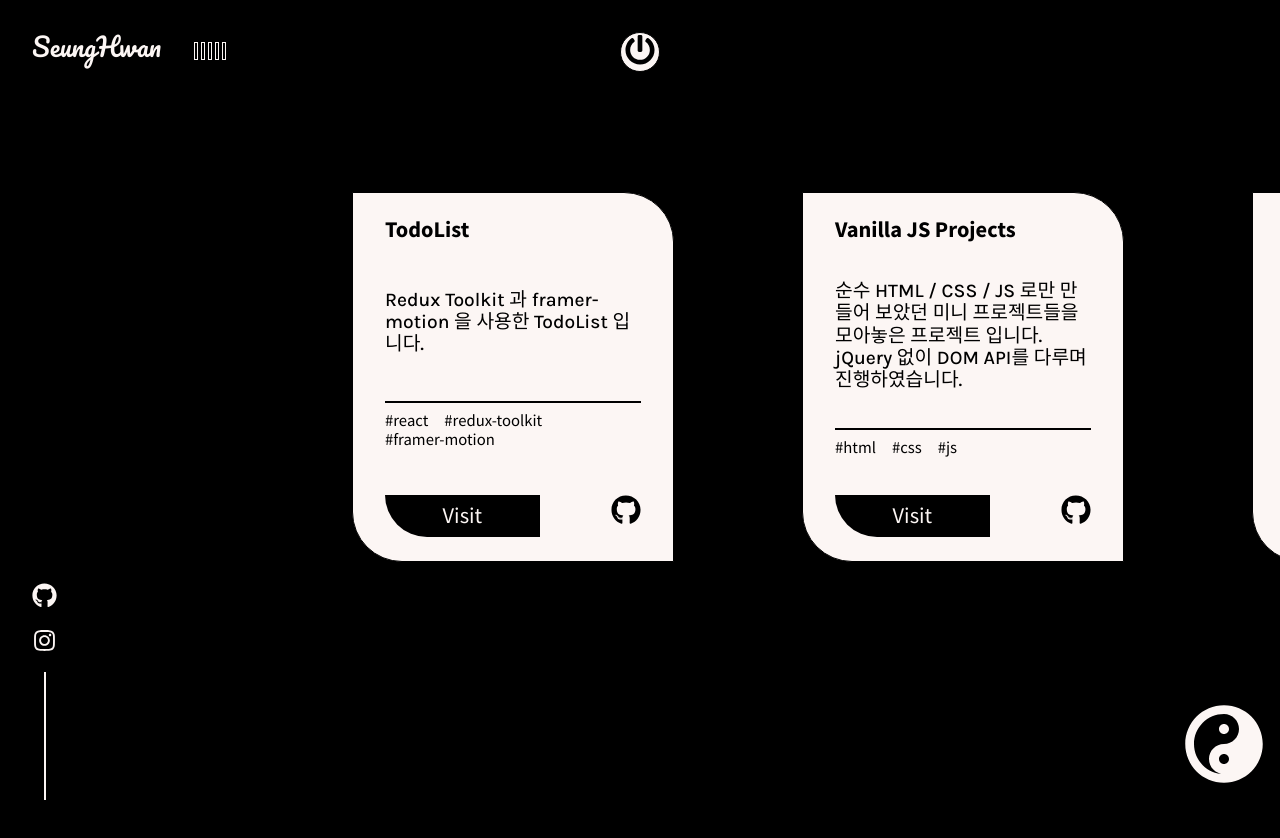
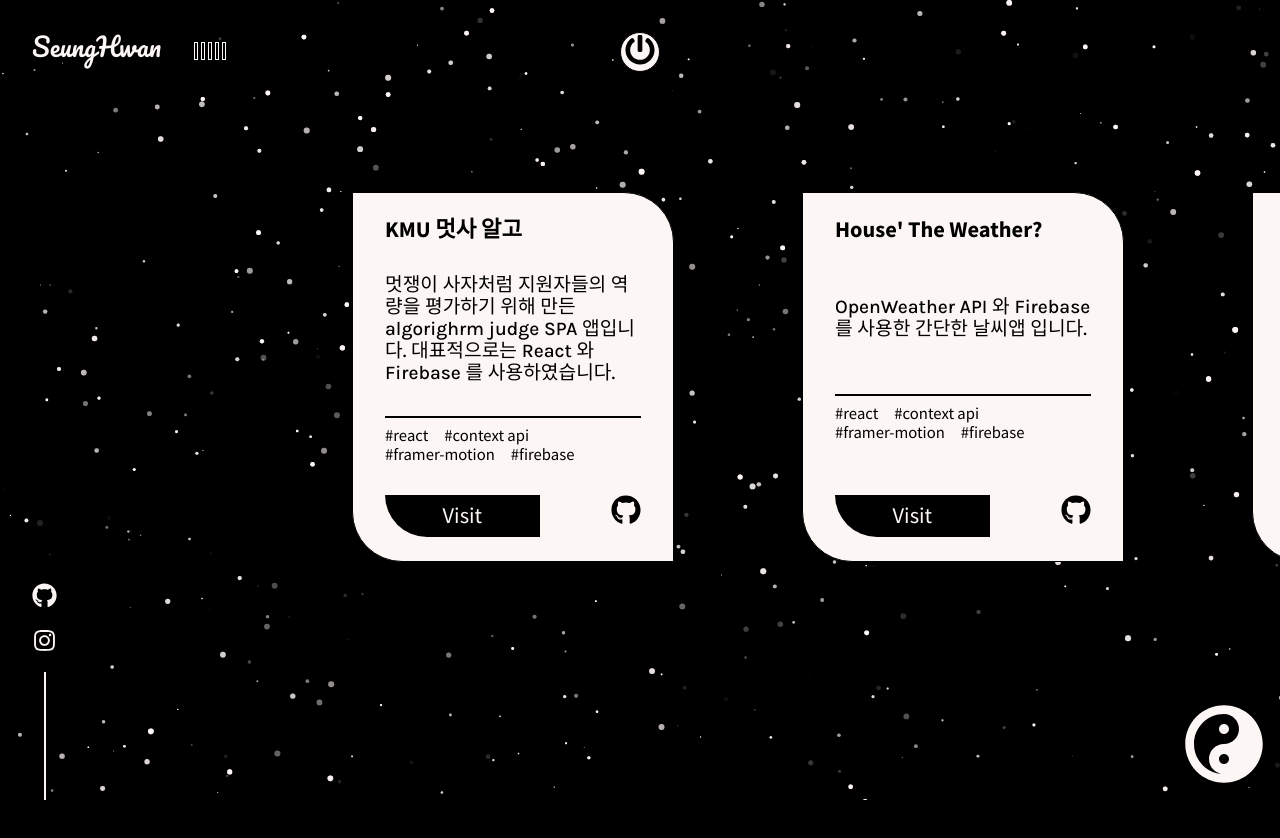
Before and after one commit to sh981013s/portfolio, a React (Create React App) app: page /work in a window 1280 px wide. Shown: the top 838 px of the page. Built offline with nearby package versions, Linux system fonts and the light colour scheme.

Commit message:
업데이트

```diff
--- a/package.json
+++ b/package.json
@@ -6,13 +6,14 @@
     "@testing-library/jest-dom": "^5.14.1",
     "@testing-library/react": "^11.2.7",
     "@testing-library/user-event": "^12.8.3",
+    "eslint": "^7.11.0",
     "framer-motion": "^4.1.17",
     "normalize.css": "^8.0.1",
     "react": "^17.0.2",
     "react-dom": "^17.0.2",
-    "react-particles-js": "^3.5.3",
     "react-router-dom": "^5.2.0",
     "react-scripts": "4.0.3",
+    "react-tsparticles": "^1.42.3",
     "styled-components": "^5.3.0",
     "tsparticles": "^1.31.1",
     "web-vitals": "^1.1.2"
--- a/src/App.js
+++ b/src/App.js
@@ -1,4 +1,4 @@
-import GlobalStyle from "./globalStyles";
+import GlobalStyle from "./globgalStyles";
 import {ThemeProvider} from "styled-components";
 import {lightTheme} from "./components/Themes";
 import {Route, Switch, useLocation} from "react-router-dom";
@@ -22,7 +22,6 @@ function App() {
             <GlobalStyle />
             <ThemeProvider theme={lightTheme}>
                 <Suspense fallback={<Loading />}>
-
                     <SoundBar />
                     <AnimatePresence exitBeforeEnter>
                         <Switch location={location} key={location.pathname}>
--- a/src/components/AboutPage.js
+++ b/src/components/AboutPage.js
@@ -109,7 +109,7 @@ const AboutPage = () => {
                     <Main
                         initial={{ opacity: 0 }}
                         animate={{ opacity: 1, transition: { duration: 1, delay: 1 } }}>
-                        한번 만들었던 방식은 쉽고 편하지만 성장에는 한계가 있다고 믿고, <br /> 새로운 시도를 해보면서 컴포트 존에서 항상 벗어나려고 의식적으로 노력하는 '이승환' 입니다.
+                        한번 만들었던 방식은 쉽고 편하지만 성장에는 한계가 있다고 믿고 ,<br /> 새로운 시도를 해보면서 컴포트 존에서 항상 벗어나려고 의식적으로 노력하는 '이승환' 입니다.
                     </Main>
                 </Box>
             </Suspense>
--- a/src/components/MySkillsPage.js
+++ b/src/components/MySkillsPage.js
@@ -88,10 +88,10 @@ const MySkillsPage = () => {
                             </ul>
                             <ul>
                                 <h4>React</h4>
-                                {/*<li>React hooks를 능숙하게 사용하고, 거의 모든 컴포넌트를 함수로 만듭니다. hook을 이용해 공통 비즈니스 로직을 적절히 모듈화해 사용할 수 있습니다.</li>*/}
+                                <li>React hooks를 능숙하게 사용하고, 거의 모든 컴포넌트를 함수로 만듭니다. hook을 이용해 공통 비즈니스 로직을 적절히 모듈화해 사용할 수 있습니다.</li>
                                 {/*<li>각종 컴포넌트 디자인 패턴에 능숙하며, 합리적인 방식으로 컴포넌트를 분리합니다.</li>*/}
                                 <li>거의 모든 컴포넌트를 함수로 만드며, 합리적인 방식으로 컴포넌트를 분리합니다.</li>
-                                <li>Redux & Redux tool kit을 사용하여 상태관리를 합니다.</li>
+                                <li>Context Api & Redux & Redux tool kit을 사용하여 상태관리를 합니다.</li>
                             </ul>
                         </Description>
                     </Main>
--- a/src/components/WorkPage.js
+++ b/src/components/WorkPage.js
@@ -13,6 +13,9 @@ import Loading from "../subComponents/Loading";
 const SocialIcons = lazy(() => import("../subComponents/SocialIcons"));
 const PowerButton = lazy(() => import("../subComponents/PowerButton"));
 const LogoComponent = lazy(() => import("../subComponents/LogoComponent"));
+const ParticlesComponent = lazy(() =>
+    import('../subComponents/ParticleComponent')
+)
 
 const Box = styled(motion.div)`
   background-color: ${(props) => props.theme.body};
@@ -129,6 +132,7 @@ const WorkPage = () => {
                     <LogoComponent theme="dark" />
                     <PowerButton />
                     <SocialIcons theme="dark" />
+                    <ParticlesComponent theme='dark' />
 
                     <Main ref={ref} variants={container} initial="hidden" animate="show">
                         {Work.map((d) => (
--- a/src/data/WorkData.js
+++ b/src/data/WorkData.js
@@ -1,6 +1,24 @@
 export const Work = [
     {
         id:1,
+        name:"KMU 멋사 알고",
+        description:"멋쟁이 사자처럼 지원자들의 역량을 평가하기 위해 만든 algorighrm judge SPA 앱입니다. 대표적으로는 React 와 Firebase 를 사용하였습니다.",
+        tags:["react","context api","framer-motion", "firebase"],
+
+        demo:"https://kmumutsaalgo.netlify.app/",
+        github:"https://github.com/sh981013s/mutsa_algo"
+    },
+    {
+        id:2,
+        name:"House' The Weather?",
+        description:"OpenWeather API 와 Firebase 를 사용한 간단한 날씨앱 입니다.",
+        tags:["react","context api","framer-motion", "firebase"],
+
+        demo:"https://house-the-weather.netlify.app/",
+        github:"https://github.com/sh981013s/react-weather"
+    },
+    {
+        id:3,
         name:"TodoList",
         description:"Redux Toolkit 과 framer-motion 을 사용한 TodoList 입니다.",
         tags:["react","redux-toolkit","framer-motion"],
@@ -9,7 +27,7 @@ export const Work = [
         github:"https://github.com/sh981013s/todoList"
     },
     {
-        id:2,
+        id:4,
         name:"Vanilla JS Projects",
         description:"순수 HTML / CSS / JS 로만 만들어 보았던 미니 프로젝트들을 모아놓은 프로젝트 입니다. jQuery 없이 DOM API를 다루며 진행하였습니다.",
         tags:["html","css", "js"],
@@ -19,7 +37,7 @@ export const Work = [
 
     },
     {
-        id:3,
+        id:5,
         name:"카카오톡 full stack 클론",
         description:"카카오톡의 UI 클론, Express 를 활용한 친구 기능, \"Socket\" 통신을 활용한 유저간 실시간 채팅, \"Zustand\" 를 활용한 상태관리",
         tags:["react","express","zustand", "scss"],
--- /dev/null
+++ b/src/globgalStyles.js
@@ -0,0 +1,20 @@
+import { createGlobalStyle } from "styled-components";
+
+const GlobalStyle = createGlobalStyle`
+
+    *,*::before,*::after,h1,h2,h3,h4,h5,h6 {
+      margin: 0;
+      padding: 0;
+    }
+    h1,h2,h3,h4,h5,h6 {
+      display: inline-block;
+    }
+    body {
+      margin: 0;
+      padding: 0;
+      overflow-x: hidden;
+      font-family: 'Source Sans Pro', sans-serif;
+    }
+`
+
+export default GlobalStyle;
--- a/src/subComponents/ParticleComponent.js
+++ b/src/subComponents/ParticleComponent.js
@@ -1,5 +1,5 @@
 import styled from "styled-components";
-import Particles from 'react-particles-js';
+import Particles from 'react-tsparticles';
 
 // particle config
 import configDark from '../config/particlesjs-config.json';
```
Also changed, not shown: 21 other files (tests, documents, lock files or other folders).
